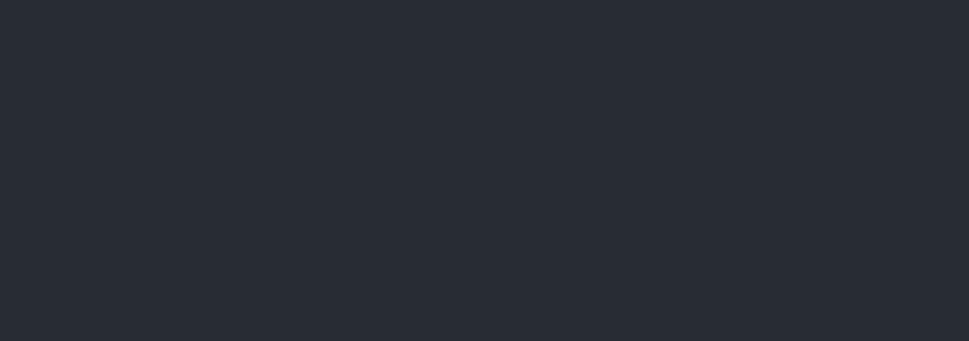
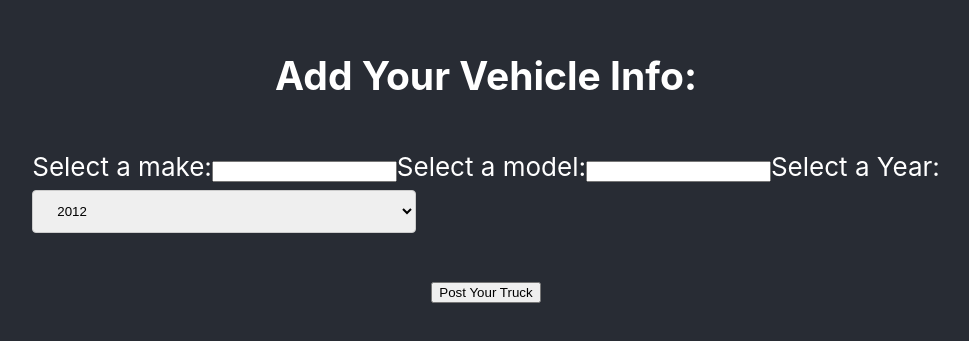
Before and after one commit to mhydara0624/FreightLoadboard, a React (Create React App) app in the folder client/: page /post-truck in a window 1280 px wide. Shown: the part 229-570 px from the top of the page, without its empty margins (154-1123 px from the left). Built offline with nearby package versions, Linux system fonts and the light colour scheme.

Commit message:
added post truck feature

```diff
--- a/client/src/App.js
+++ b/client/src/App.js
@@ -1,11 +1,13 @@
 import './App.css'
 import { BrowserRouter as Router, Switch, Route, Link } from 'react-router-dom'
 import { GetProfile, GetBrokerProfile } from './services/UserServices'
+import { PostNewTruck } from './services/TruckServices'
 import ProtectedRoute from './components/ProtectedRoute'
 import React, { useState, useEffect } from 'react'
 import SignIn from './pages/SignIn'
 import Register from './pages/Register'
 import { CheckSession } from './services/Auth'
+import PostTruck from './pages/PostTruck'
 
 function App(props) {
   const [authenticated, toggleAuthenticated] = useState(
@@ -13,6 +15,7 @@ function App(props) {
   )
   const [user, setUser] = useState(null)
   const [userInfo, setUserInfo] = useState([])
+  const [trucks, setTrucks] = useState([])
 
   const getUserProfile = async () => {
     if (!user) return
@@ -30,6 +33,14 @@ function App(props) {
     getBrokerLoads()
     getUserProfile()
   }, [user])
+
+  const handleSubmit = async (e, formData) => {
+    e.preventDefault()
+    const res = await PostNewTruck(formData)
+    setTrucks(...trucks, res.data)
+    props.history.push('/profile')
+    props.history.go('/profile')
+  }
 
   const handleLogOut = () => {
     setUser(null)
@@ -56,6 +67,19 @@ function App(props) {
       <header className="App-header">
         <Router>
           <Switch>
+            <Route
+              exact
+              path="/post-truck"
+              component={(props) => (
+                <PostTruck
+                  handleSubmit={handleSubmit}
+                  {...props}
+                  trucks={trucks}
+                  userInfo={userInfo}
+                  setTrucks={setTrucks}
+                />
+              )}
+            />
             <Route
               exact
               path="/login"
--- /dev/null
+++ b/client/src/pages/PostTruck.js
@@ -0,0 +1,65 @@
+import React, { useState, useEffect } from 'react'
+import { withRouter } from 'react-router-dom'
+
+function PostTruck(props) {
+  const [formData, setFormData] = useState({
+    make: '',
+    model: '',
+    year: '',
+    owner_id: props.userInfo.id
+  })
+
+  const handleChange = (event) => {
+    setFormData({ ...formData, [event.target.name]: event.target.value })
+  }
+
+  return (
+    <div className="post_car">
+      <div>
+        <div className="form_wrapper2">
+          <h2 className="title_post_car">Add Your Vehicle Info:</h2>
+          <form
+            onSubmit={(e) => props.handleSubmit(e, formData)}
+            className="post_car_form"
+          >
+            <label for="make">Select a make:</label>
+            <input
+              onChange={handleChange}
+              type="make"
+              name="make"
+              value={formData.make}
+              required
+            />
+            <label for="model">Select a model:</label>
+            <input
+              onChange={handleChange}
+              type="model"
+              name="model"
+              value={formData.model}
+              required
+            />
+            <label for="year">Select a Year:</label>
+            <select name="year" onChange={handleChange} value={formData.year}>
+              <option>2012</option>
+              <option>2013</option>
+              <option>2014</option>
+              <option>2015</option>
+              <option>2016</option>
+              <option>2017</option>
+              <option>2018</option>
+              <option>2019</option>
+              <option>2020</option>
+              <option>2021</option>
+            </select>
+            <br></br>
+            <button className="post_button" type="submit">
+              Post Your Truck
+            </button>
+          </form>
+        </div>
+      </div>
+    </div>
+  )
+}
+
+export default withRouter(PostTruck)
--- a/client/src/services/TruckServices.js
+++ b/client/src/services/TruckServices.js
@@ -1,3 +1,5 @@
+import Client from './api'
+
 export const PostNewTruck = async (data) => {
   try {
     const res = await Client.post('/trucks', data)
```
